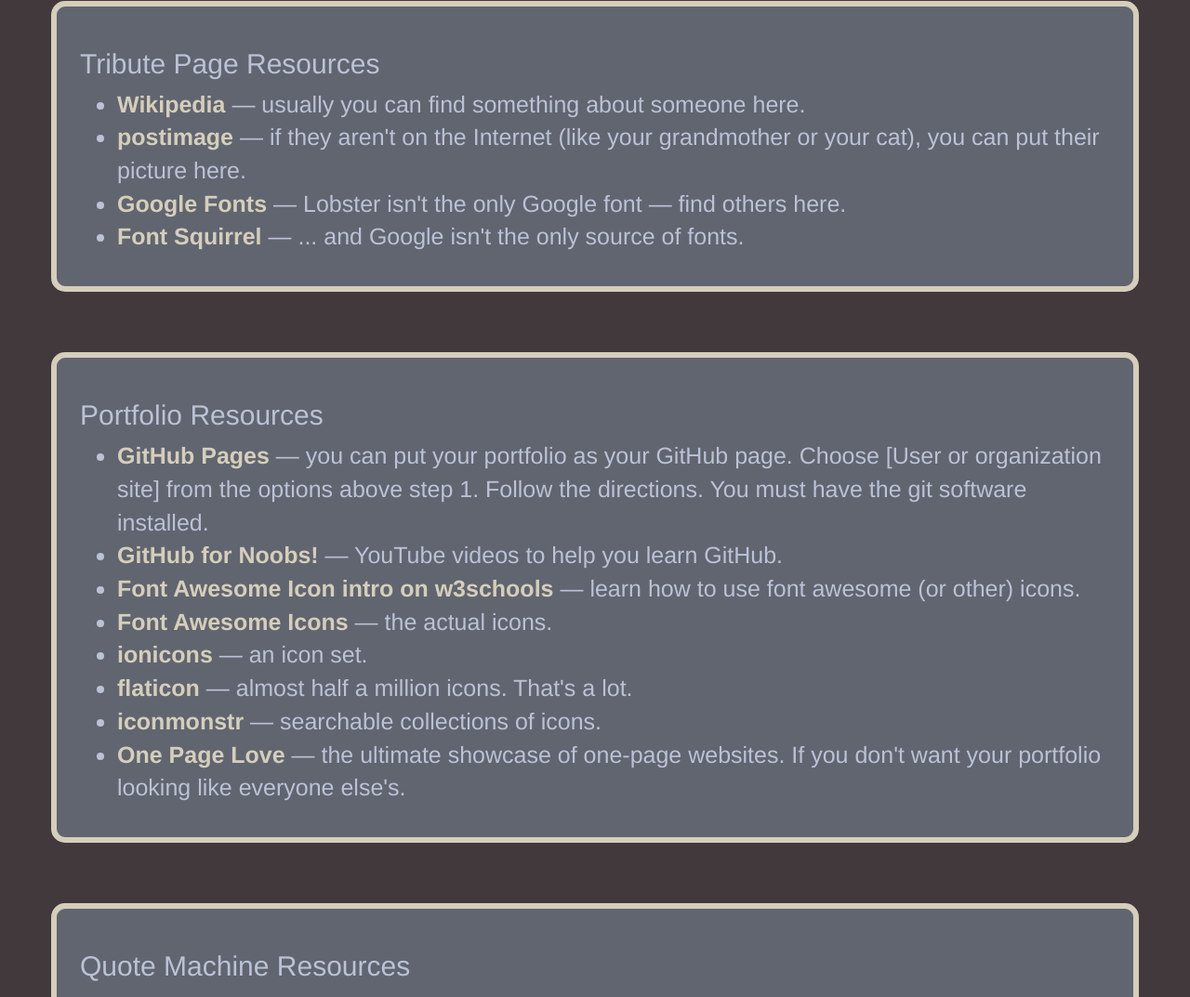
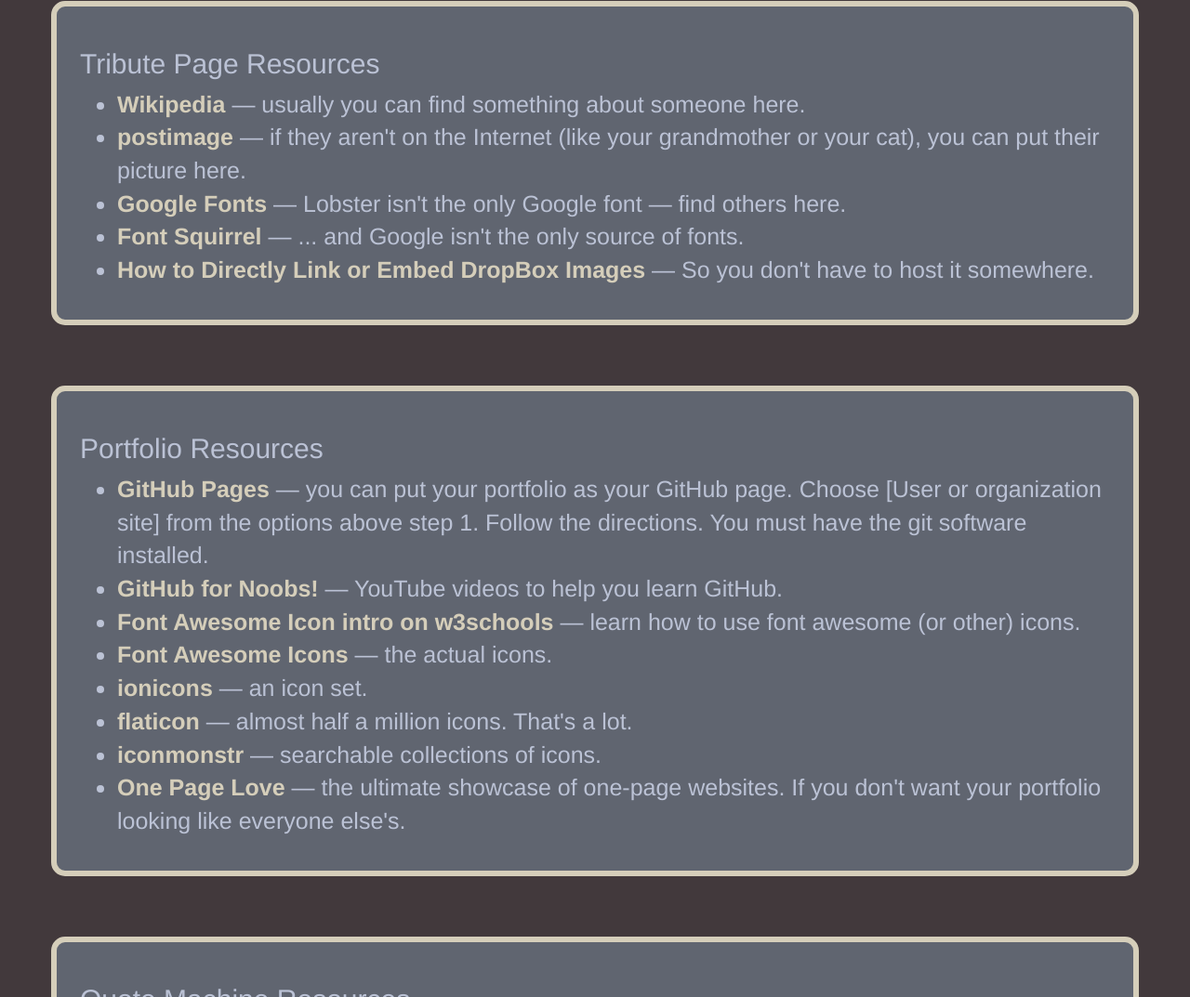
Before and after one commit to VorEver/fcc-resources, a plain HTML site: page index.html in a window 1280 px wide. Shown: the part 1542-2615 px from the top of the page at 93% size. Drawn offline with nearby package versions, Linux system fonts and the light colour scheme; a script that the page names is missing.

Commit message:
added link for information on embedding DropBox images

```diff
--- a/index.html
+++ b/index.html
@@ -69,6 +69,7 @@
    		<li><a href="https://postimage.io/" target="_blank">postimage</a> &#151; if they aren't on the Internet (like your grandmother or your cat), you can put their picture here.</li>
 			<li><a href="https://fonts.google.com/" target="_blank">Google Fonts</a> &#151; Lobster isn't the only Google font &#151; find others here.</li>
     	<li><a href="https://www.fontsquirrel.com/" target="_blank">Font Squirrel</a> &#151; ... and Google isn't the only source of fonts.</li>
+			<li><a href="https://cantonbecker.com/etcetera/2014/how-to-directly-link-or-embed-dropbox-images/" target="_blank">How to Directly Link or Embed DropBox Images</a> &#151; So you don't have to host it somewhere.</i>
   	</ul>
 	</div>
 </div>
```
